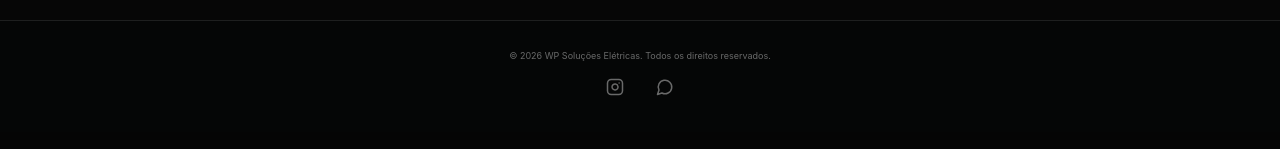
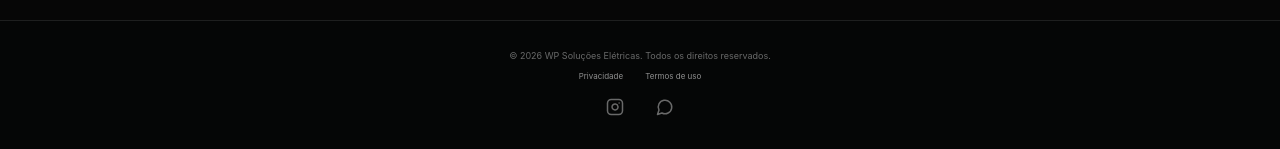
Before and after one commit to Vitorhugov1/Aula-2-e-3-HTML-CSS, a Next.js app: page / in a window 1280 px wide. Shown: the part 2997-3146 px from the top of the page. Built offline with nearby package versions, Linux system fonts and the light colour scheme.

Commit message:
Tune animation timing and add legal links

```diff
--- a/components/Footer.tsx
+++ b/components/Footer.tsx
@@ -4,6 +4,10 @@ export default function Footer() {
  return <footer className="border-t border-white/10 bg-[#050606] py-5">
   <div className="shell flex flex-col items-center justify-center gap-2 text-center text-[7px] text-white/40">
    <p>© 2026 WP Soluções Elétricas. Todos os direitos reservados.</p>
+   <nav aria-label="Informações legais" className="flex items-center justify-center gap-4 text-[8px] text-white/55">
+    <a href="/privacidade" className="transition-colors hover:text-gold">Privacidade</a>
+    <a href="/termos" className="transition-colors hover:text-gold">Termos de uso</a>
+   </nav>
    <div className="flex items-center gap-4">
     <a href="https://www.instagram.com/wagner_wpsolucoeseletricas/" target="_blank" rel="noopener noreferrer" aria-label="Instagram da WP Soluções Elétricas" title="Instagram" className="inline-flex p-2 transition-colors hover:text-gold"><Instagram size={18} /></a>
     <a href="https://wa.me/5588998007589" target="_blank" rel="noopener noreferrer" aria-label="WhatsApp da WP Soluções Elétricas" title="WhatsApp" className="inline-flex p-2 transition-colors hover:text-gold"><MessageCircle size={18} /></a>
--- a/components/Projects.tsx
+++ b/components/Projects.tsx
@@ -75,7 +75,7 @@ export default function Projects() {
    <div className="projects-wrap">
     <button className="carousel-arrow previous" aria-label="Projeto anterior" disabled={!bounds.previous} onClick={() => slide(-1)}><ArrowLeft /></button>
     <div className="projects-track" ref={scroller}>
-     {projects.map((title, index) => <motion.button key={title} aria-label={'Ampliar ' + title} onClick={e => show(index, e.currentTarget)} initial={reduceMotion?false:{opacity:0,y:28,scale:.96}} whileInView={{opacity:1,y:0,scale:1}} viewport={{once:true,amount:.2}} transition={{duration:.7,delay:reduceMotion?0:index*.08,ease:[.22,1,.36,1]}} whileHover={reduceMotion?undefined:{y:-6}}><ProjectPhoto index={index} /></motion.button>)}
+     {projects.map((title, index) => <motion.button key={title} aria-label={'Ampliar ' + title} onClick={e => show(index, e.currentTarget)} initial={reduceMotion?false:{opacity:0,y:28,scale:.96}} whileInView={{opacity:1,y:0,scale:1}} viewport={{once:true,amount:.5}} transition={{duration:.85,delay:reduceMotion?0:index*.1,ease:[.22,1,.36,1]}} whileHover={reduceMotion?undefined:{y:-6}}><ProjectPhoto index={index} /></motion.button>)}
     </div>
     <button className="carousel-arrow next" aria-label="Próximo projeto" disabled={!bounds.next} onClick={() => slide(1)}><ArrowRight /></button>
    </div>
--- a/components/Reveal.tsx
+++ b/components/Reveal.tsx
@@ -4,5 +4,5 @@ import type { ReactNode } from 'react'
 export default function Reveal({children,className='',delay=0,direction='up'}:{children:ReactNode,className?:string,delay?:number,direction?:'up'|'left'|'right'}){
  const reduceMotion=useReducedMotion()
  const offset=direction==='left'?{x:-34,y:0}:direction==='right'?{x:34,y:0}:{x:0,y:34}
- return <motion.div initial={reduceMotion?false:{opacity:0,...offset,scale:.985,filter:'blur(7px)'}} whileInView={{opacity:1,x:0,y:0,scale:1,filter:'blur(0px)'}} viewport={{once:true,amount:.16}} transition={{duration:.78,delay:reduceMotion?0:delay,ease:[.22,1,.36,1]}} className={className}>{children}</motion.div>
+ return <motion.div initial={reduceMotion?false:{opacity:0,...offset,scale:.985,filter:'blur(7px)'}} whileInView={{opacity:1,x:0,y:0,scale:1,filter:'blur(0px)'}} viewport={{once:true,amount:.5}} transition={{duration:.92,delay:reduceMotion?0:delay,ease:[.22,1,.36,1]}} className={className}>{children}</motion.div>
 }
```
